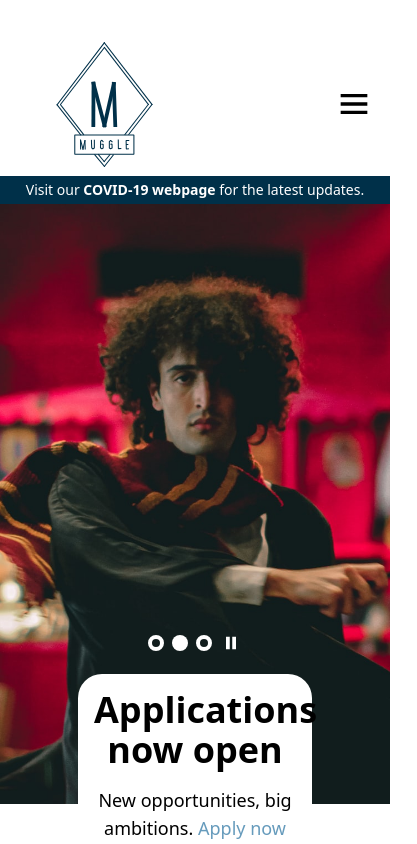
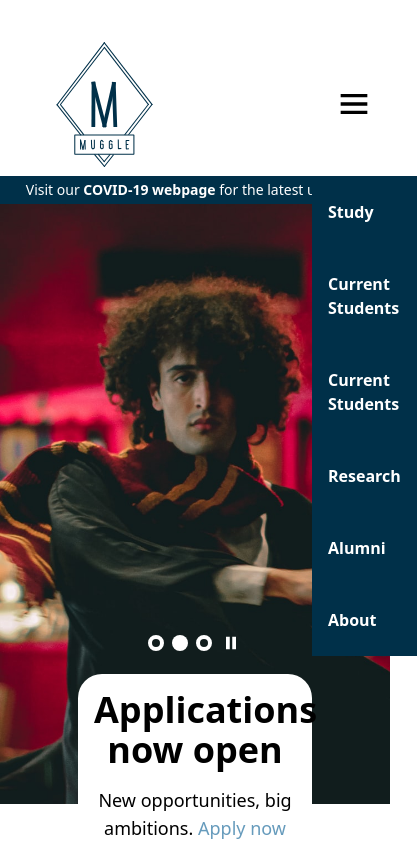
Before and after one commit to Tristan-Muggridge/100DaysOfCode, a Next.js app in the folder 100daysofcode/: page /muggle in a window 390 px wide. Both pictures are taken after a click on the icon 354 px from the left and 104 px from the top of the page. Shown: the top 844 px of the page, 417 px wide, since content can reach past the window. Built offline with nearby package versions, Linux system fonts and the light colour scheme.

Commit message:
Starting to separate components & fixed responsive design issues

```diff
--- /dev/null
+++ b/100daysofcode/pages/muggle/NavBar.js
@@ -0,0 +1,95 @@
+import React, { useState } from "react"
+import Image from "next/image"
+
+import MuggleLogo from "../../public/Muggle/logo.svg"
+import {navDropDownData} from "../../data/navDropDownData"
+
+import { BiSearch, BiMenu } from 'react-icons/bi'
+
+
+export const NavBar = () => {
+
+    const navHoverables = {Study: "Study", "Current Students": "Current Students", Research: "Research", Alumni: "Alumni", About: "About", None: "None", Magnify:"Magnify"};
+    const [ hoveredNav, setHoveredNav ] = useState(navHoverables.None);
+    const [navActive, setNavActive] = useState(false);
+
+    return (
+        <>
+            {/* Navigation Bar - Desktop */}
+            <nav className="px-4 pt-4 hidden justify-between max-w-6xl align-middle items-center mx-auto -mb-[16px] md:flex">
+                <h1 className='w-36'> <a href="http://localhost:3000/Muggle"> <Image src={MuggleLogo} alt="Muggle University Logo" className='-translate-y-3'/> </a></h1>
+                <div className='flex flex-col justify-center'>
+                    <ul className=' flex justify-between gap-8 ml-auto p-4'>
+                        {
+                            ["LIBRARY", "INTERNATIONAL", "CONTACT", "UCONNECT"].map((e, indx) => {
+                            return (
+                                <li
+                                    key={indx}
+                                    className='text-sm text-blue-neutral hover:underline hover:cursor-pointer'
+                                > <a href="http://google.com"> {e} </a> </li>
+                            )})
+                        }
+                    </ul>
+
+                    <ul className=' flex justify-between '>
+                        {
+                            ["Study", "Current Students", "Research", "Alumni", "About"].map((e, indx) => {
+                            return (
+                            <li key={indx}
+                                className={hoveredNav != navHoverables[e] ? 'mt-3 px-4 pb-4 text-lg text-blue-dark || select-none' : 'mt-3 px-4 pb-2 text-lg text-blue-dark select-none || border-b-blue-neutral border-b-4 cursor-pointer'}
+                                onMouseEnter={ () => { setHoveredNav(navHoverables[e])} }
+                                onMouseLeave={ () => { setHoveredNav(navHoverables.None)} }
+                            > {e} </li>
+                            )})
+                        }
+                        <div className='p-2 text-blue-dark my-auto || hover:outline hover:outline-1 hover:outline-blue-dark hover:rounded-full hover:cursor-pointer hover:text-blue-neutral'>
+                            <BiSearch className='text-2xl blue-dark inline '/>
+                        </div>
+                    </ul>
+                </div>
+            </nav>
+
+            {/* DropDown Menu - Desktop */}
+            <div className={hoveredNav != navHoverables.None ? 'bg-gray-100 h-96 absolute w-full -mt-0.5' : 'hidden'} onMouseEnter={() => {setHoveredNav(hoveredNav)}} onMouseLeave={() => {setHoveredNav(navHoverables.None)}}>
+                <h2 className='p-10 text-4xl'>{hoveredNav}</h2>
+                <div className='px-6 h-20 w-full grid grid-cols-4'>
+                    {
+                        navDropDownData[hoveredNav].Links.map((column) => {
+                            return (
+                            <ul>
+                                {column.map((row) => { return (<li className='py-1 px-4 hover:bg-gray-200 mx-2'> {row} </li>) })}
+                            </ul>
+                        )})
+                    }
+                    <div className='grid grid-cols-4'>
+                        <div className=' bg-gray-300 w-0 border h-40 -translate-y-3 col-span-1 mr-0'></div>/
+                        <div className='col-span-2 ml-0'>
+                            <p className='text-sm font-extralight'>{navDropDownData[hoveredNav].Prompt}</p>
+                            <button className='mt-4 border border-black rounded-2xl py-2 px-6 w-auto hover:bg-gray-200'>{navDropDownData[hoveredNav].ButtonText}</button>
+                        </div>
+                    </div>
+                </div>
+            </div>
+
+            {/* Navigation Bar - Mobile */}
+            <nav className="px-4 pt-4 flex justify-between max-w-6xl align-middle items-center mx-auto -mb-[16px] md:hidden">
+                <h1 className='w-44'> <a href="http://localhost:3000/Muggle"> <Image src={MuggleLogo} alt="Muggle University Logo"/> </a></h1>
+                <BiMenu className=' w-10 h-10 || hover:text-blue-neutral hover:cursor-pointer' onClick={() => {setNavActive(!navActive)}}/>
+            </nav>
+
+            {/* Navigation Column - Mobile */}
+            <ul className={ navActive == true ? 'bg-blue-dark absolute left-[80%] text-white font-semibold md:hidden' : 'hidden'}>
+                {
+                    [
+                        "Study",
+                        "Current Students",
+                        "Current Students",
+                        "Research",
+                        "Alumni",
+                        "About",
+                    ].map((e) => {return <li className="w-full px-4 py-6 float-left hover:bg-blue-neutral"> <a href="">{e}</a> </li>})
+                }
+            </ul>
+        </>
+    )
+}
--- a/100daysofcode/pages/muggle/index.js
+++ b/100daysofcode/pages/muggle/index.js
@@ -1,21 +1,20 @@
 import Head from 'next/head'
 
+import { NavBar } from './NavBar'
+
 // Icons
-import { BiSearch, BiPlay, BiPause, BiMenu, BiChevronRight } from 'react-icons/bi'
+import { BiSearch, BiPlay, BiPause, BiChevronRight } from 'react-icons/bi'
 
 // Apparently can't use img in React? Problem for another day because this works!
 import Image from "next/image"
-import MuggleLogo from "../../public/Muggle/logo.svg"
 
 import carousel1 from "../../public/Muggle/carousel1.jpg"
 import carousel2 from "../../public/Muggle/carousel2.jpg"
 import carousel3 from "../../public/Muggle/carousel3.jpg"
 
-import {navDropDownData} from "../../data/navDropDownData";
 import { useState, useEffect } from 'react'
-import { getFontDefinitionFromNetwork } from 'next/dist/server/font-utils'
 
-const navHoverables = {Study: "Study", "Current Students": "Current Students", Research: "Research", Alumni: "Alumni", About: "About", None: "None", Magnify:"Magnify"};
+// const navHoverables = {Study: "Study", "Current Students": "Current Students", Research: "Research", Alumni: "Alumni", About: "About", None: "None", Magnify:"Magnify"};
 const carouselImages = [
   {img: carousel1, alt: "", bannerHeadline: "Rise in global rankings", bannerBlurb: () => {return (<span>Muggle University has been named in the Top 301-350 in the Time Higher Education World University Rankings. <a className='text-blue-neutral hover:underline hover:cursor-pointer'> Read more. </a></span>)}},
   {img: carousel2, alt: "", bannerHeadline: "Applications now open", bannerBlurb: () => {return (<span> New opportunities, big ambitions. <a className='text-blue-neutral hover:underline hover:cursor-pointer'> Apply now </a> to start this November </span>)}},
@@ -24,14 +23,11 @@ const carouselImages = [
 
 export default function Home() {
 
-  const onResize = () => window.innerWidth > 819 ? setMobileMode(false) : setMobileMode(true)
   const updateActiveCarouselImage = (element) => {setActiveCarouselImage(element)}
 
-  const [ hoveredNav, setHoveredNav ] = useState(navHoverables.None);
+  // const [ hoveredNav, setHoveredNav ] = useState(navHoverables.None);
   const [ activeCarouselImage, setActiveCarouselImage ] = useState(0);
   const [ playing, setPlaying ] = useState(true);
-  const [ windowDimensions, setWindowDimensions ] = useState({height: 0, width: 0});
-  const [ mobileMode, setMobileMode ] = useState(false);
 
   useEffect(() => {
     if (playing == false) return;
@@ -46,92 +42,17 @@ export default function Home() {
     };
   }, [updateActiveCarouselImage, setPlaying]);
 
-
-  useEffect(() => {
-    setWindowDimensions({height: window.innerHeight, width: window.innerWidth});
-    window.innerWidth > 819 ? setMobileMode(false) : setMobileMode(true);
-    window.addEventListener('resize', onResize);
-  }, []);
-
   return (
     <div className='w-full'>
       <Head>
         <title>Mock-Muggle Branding</title>
-        <meta name="description" content="Attempting to recreate the Muggle home page to learn more about front-end development and Tailwind CSS" />
+        <meta name="description" content="Attempting to recreate the UniSQ home page to learn more about front-end development and Tailwind CSS" />
         <link rel="icon" href="/favicon.ico" />
       </Head>
 
-      {/* Education Notice */}
-      {/* <h1 className='text-4xl absolute left-1/2 transform -translate-x-1/2 z-10'> FOR EDUCATIONAL PURPOSES </h1> */}
       <main className='bg-white'>
 
-        {/* Navigation Menu */}
-
-          <nav className="px-4 pt-4 flex justify-between max-w-6xl align-middle items-center mx-auto -mb-[16px]">
-          {
-            mobileMode == false
-            ?
-            <>
-            <h1 className='w-36'> <a href="http://localhost:3000/Muggle"> <Image src={MuggleLogo} alt="Muggle University Logo" className='-translate-y-3'/> </a></h1>
-              <div className='flex flex-col justify-center'>
-
-                <ul className=' flex justify-between gap-8 ml-auto p-4'>
-                  {
-                    ["LIBRARY", "INTERNATIONAL", "CONTACT", "UCONNECT"].map((e, indx) => {
-                      return (
-                        <li key={indx} className='text-sm text-blue-neutral hover:underline hover:cursor-pointer'> <a href="http://google.com"> {e} </a> </li>
-                      )})
-                  }
-                </ul>
-
-                <ul className=' flex justify-between '>
-                  {
-                    ["Study", "Current Students", "Research", "Alumni", "About"].map((e, indx) => {
-                      return (
-                        <li key={indx}
-                            className={hoveredNav != navHoverables[e] ? 'mt-3 px-4 pb-4 text-lg text-blue-dark || select-none' : 'mt-3 px-4 pb-2 text-lg text-blue-dark select-none || border-b-blue-neutral border-b-4 cursor-pointer'}
-                            onMouseEnter={ () => {setHoveredNav(navHoverables[e])} }
-                            onMouseLeave={ () => {setHoveredNav(navHoverables.None)}}
-                        > {e} </li>
-                      )})
-                  }
-                  {/* <div className='text-lg blue-dark px-4 hover:border-b-blue-neutral hover:border-b-4 -mb-0.5 pb-6 mt-4 hover:cursor-pointer'> */}
-                  <div className='p-2 text-blue-dark my-auto || hover:outline hover:outline-1 hover:outline-blue-dark hover:rounded-full hover:cursor-pointer hover:text-blue-neutral'>
-                    <BiSearch className='text-2xl blue-dark inline '/>
-                  </div>
-              </ul>
-            </div>
-          </>
-          :
-          <>
-              <h1 className='w-44'> <a href="http://localhost:3000/Muggle"> <Image src={MuggleLogo} alt="Muggle University Logo"/> </a></h1>
-              <BiMenu className=' w-10 h-10 || hover:text-blue-neutral hover:cursor-pointer'/>
-          </>
-        }
-        </nav>
-
-
-        {/* Navigation Sub-Menus */}
-        <div className={hoveredNav != navHoverables.None ? 'bg-gray-100 h-96 absolute w-full -mt-0.5' : 'hidden'} onMouseEnter={() => {setHoveredNav(hoveredNav)}} onMouseLeave={() => {setHoveredNav(navHoverables.None)}}>
-          <h2 className='p-10 text-4xl'>{hoveredNav}</h2>
-          <div className='px-6 h-20 w-full grid grid-cols-4'>
-            {
-              navDropDownData[hoveredNav].Links.map((column) => {
-                return (
-                  <ul>
-                    {column.map((row) => { return (<li className='py-1 px-4 hover:bg-gray-200 mx-2'> {row} </li>) })}
-                  </ul>
-              )})
-            }
-          <div className='grid grid-cols-4'>
-            <div className=' bg-gray-300 w-0 border h-40 -translate-y-3 col-span-1 mr-0'/>
-              <div className='col-span-2 ml-0'>
-                <p className='text-sm font-extralight'>{navDropDownData[hoveredNav].Prompt}</p>
-                <button className='mt-4 border border-black rounded-2xl py-2 px-6 w-auto hover:bg-gray-200'>{navDropDownData[hoveredNav].ButtonText}</button>
-              </div>
-            </div>
-          </div>
-        </div>
+        <NavBar />
 
         {/* Covid Notice */}
         <section className=''>
@@ -192,7 +113,7 @@ export default function Home() {
             </div>
 
             {/* Links to study areas */}
-            <ul className={ mobileMode == true ? 'grid grid-cols-2 gap-3' : 'grid grid-cols-3 gap-3'}>
+            <ul className='grid grid-cols-2 gap-3 md:grid-cols-3'>
               {
                 [
                   "Argiculture & Environment", "Arts & Humanities", "Aviation",
@@ -213,7 +134,7 @@ export default function Home() {
 
             <h2 className='text-4xl mt-16 mb-8'> Other study options </h2>
 
-            <ul className={ mobileMode == true ? 'grid grid-cols-2 gap-3' : 'grid grid-cols-3 gap-3'}>
+            <ul className='grid grid-cols-2 gap-3 md:grid-cols-3'>
                 {
                   [
                     "Double degrees", "English Language", "Pathways",
@@ -232,9 +153,8 @@ export default function Home() {
             <h2 className='text-2xl mt-16 mb-5'> Already know what you want to study? </h2>
 
             <div className='mx-auto'>
-              <button className='py-4 px-8 m-5 w-22 bg-blue-neutral text-blue-dark rounded-2xl font-semibold'> Apply <BiChevronRight className='text-xl inline'/> </button>
-              {mobileMode == true ? <br /> : <></>}
-              <button className='py-4 px-8 m-5 text-blue-neutral bg-blue-dark rounded-2xl font-semibold'> Enquire <BiChevronRight className='text-xl inline'/> </button>
+              <button className='py-4 px-8 m-5 w-22 bg-blue-neutral text-blue-dark rounded-2xl font-semibold md:w-40 w-full'> Apply <BiChevronRight className='text-xl inline'/> </button>
+              <button className='py-4 px-8 m-5 text-blue-neutral bg-blue-dark rounded-2xl font-semibold md:w-40 w-full'> Enquire <BiChevronRight className='text-xl inline'/> </button>
             </div>
           </section>
 
```
